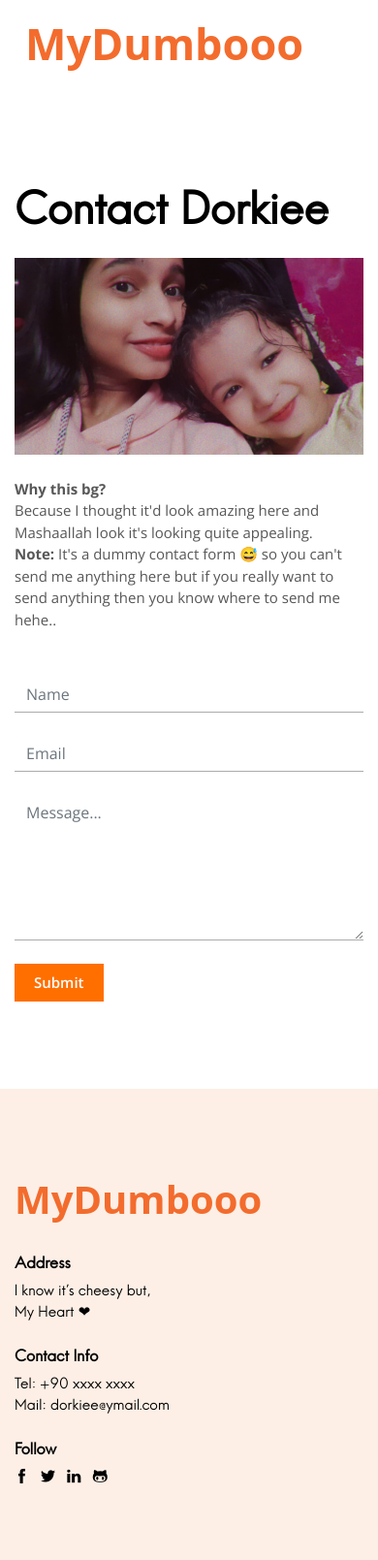
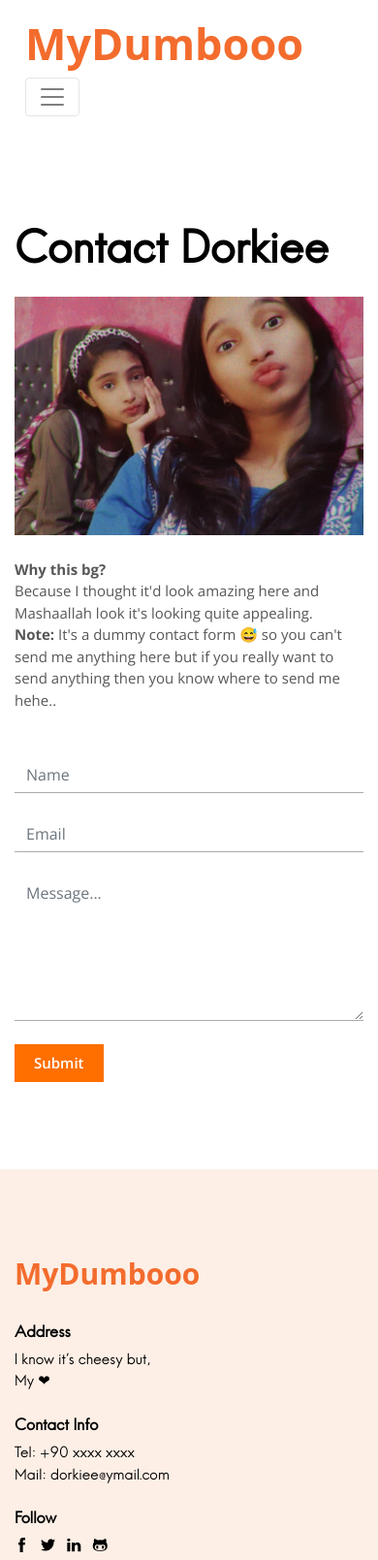
Before and after one commit to Mohd-Samad-Siddiqui/themefy, a website: page theme/contact.html in a window 390 px wide. Shown: the top 1609 px of the page at 97% size. Drawn offline with nearby package versions, Linux system fonts and the light colour scheme; files that its build step writes are made by us from their sources; files whose address does not match are found by name; a web font is replaced by a local one.

Commit message:
Update contact.html

```diff
--- a/theme/contact.html
+++ b/theme/contact.html
@@ -1,11 +1,4 @@
 <!DOCTYPE html>
-
-<!--
- // WEBSITE: https://themefisher.com
- // TWITTER: https://twitter.com/themefisher
- // FACEBOOK: https://www.facebook.com/themefisher
- // GITHUB: https://github.com/themefisher/
--->
 
 <html lang="zxx">
 
@@ -27,10 +20,11 @@
 
   <!-- Main Stylesheet -->
   <link href="css/style.css" rel="stylesheet">
+  <link rel="stylesheet" href="style.css">
 
   <!--Favicon-->
   <link rel="shortcut icon" href="images/favicon.ico" type="image/x-icon">
-  <link rel="icon" href="images/favicon.ico" type="image/x-icon">
+  <link rel="icon" href="images/favicon3.png" type="image/png">
 
 </head>
 
@@ -50,11 +44,16 @@
 
   <header class="navigation">
     <nav class="navbar navbar-expand-lg navbar-light">
+      <div class="container-fluid">
         <div class="logo-name">
-      <h2 style="color: rgb(243, 108, 45); font-family: system-ui, -apple-system, BlinkMacSystemFont, 'Segoe UI', Roboto, Oxygen, Ubuntu, Cantarell, 'Open Sans', 'Helvetica Neue', sans-serif; ">MyDumbooo</h2>
+          <h2
+            style="color: rgb(243, 108, 45); font-family: system-ui, -apple-system, BlinkMacSystemFont, 'Segoe UI', Roboto, Oxygen, Ubuntu, Cantarell, 'Open Sans', 'Helvetica Neue', sans-serif; ">
+            MyDumbooo</h2>
         </div>
-
-    <div class="collapse navbar-collapse text-center" id="navogation">
+        <button class="navbar-toggler" data-toggle="collapse" data-target="#mynav">
+          <span class="navbar-toggler-icon"></span>
+        </button>
+        <div class="collapse navbar-collapse text-center" id="mynav">
           <ul class="navbar-nav ml-auto">
             <li class="nav-item dropdown">
               <a class="nav-link text-uppercase text-dark" href="index.html">Home</a>
@@ -63,13 +62,13 @@
               <a class="nav-link text-uppercase text-dark" href="about.html">About</a>
             </li>
             <li class="nav-item">
-          <a class="nav-link text-uppercase text-dark" href="category.html">Playlist </a>
+              <a class="nav-link text-uppercase text-dark" href="category.html">Playlist</a>
             </li>
             <li class="nav-item">
-          <a class="nav-link text-uppercase text-dark" href="contact.html">Contact</a>
+              <a class="nav-link active text-uppercase text-dark" href="contact.html">Contact</a>
             </li>
           </ul>
-
+        </div>
       </div>
     </nav>
   </header>
@@ -80,7 +79,7 @@
     <div class="row">
       <div class="col-lg-12">
         <h2 class="mb-4">Contact Dorkiee</h2>
-        <img src="images/masonary-post/pic (34).jpg" alt="author" class="img-fluid w-100 mb-4">
+        <img src="images/masonary-post/pic (35).jpg" alt="author" class="img-fluid w-100 mb-4">
         <p class="mb-5"><b>Why this bg?</b><br> Because I thought it'd look amazing here and Mashaallah look it's looking quite appealing.<br>
         <b>Note:</b>
         It's a dummy contact form 😅 so you can't send me anything here but if you really want to send anything then you know where to send me hehe..
@@ -110,13 +109,13 @@
     <div class="container">
       <div class="row">
         <div class="col-md-3 col-sm-6 mb-4 mb-md-0">
-          <h3 style="color: rgb(243, 108, 45); font-family: system-ui, -apple-system, BlinkMacSystemFont, 'Segoe UI', Roboto, Oxygen, Ubuntu, Cantarell, 'Open Sans', 'Helvetica Neue', sans-serif; ">MyDumbooo</h3>
+          <h4 style="color: rgb(243, 108, 45); font-family: system-ui, -apple-system, BlinkMacSystemFont, 'Segoe UI', Roboto, Oxygen, Ubuntu, Cantarell, 'Open Sans', 'Helvetica Neue', sans-serif; ">MyDumbooo</h4>
         </div>
         <div class="col-md-3 col-sm-6 mb-4 mb-md-0">
           <h6>Address</h6>
           <ul class="list-unstyled">
             <li class="font-secondary text-dark">I know it's cheesy but,</li>
-            <li class="font-secondary text-dark">My Heart ❤</li>
+            <li class="font-secondary text-dark">My ❤</li>
           </ul>
         </div>
         <div class="col-md-3 col-sm-6 mb-4 mb-md-0">
```
Lines whose indentation alone changed are shown as unchanged.
